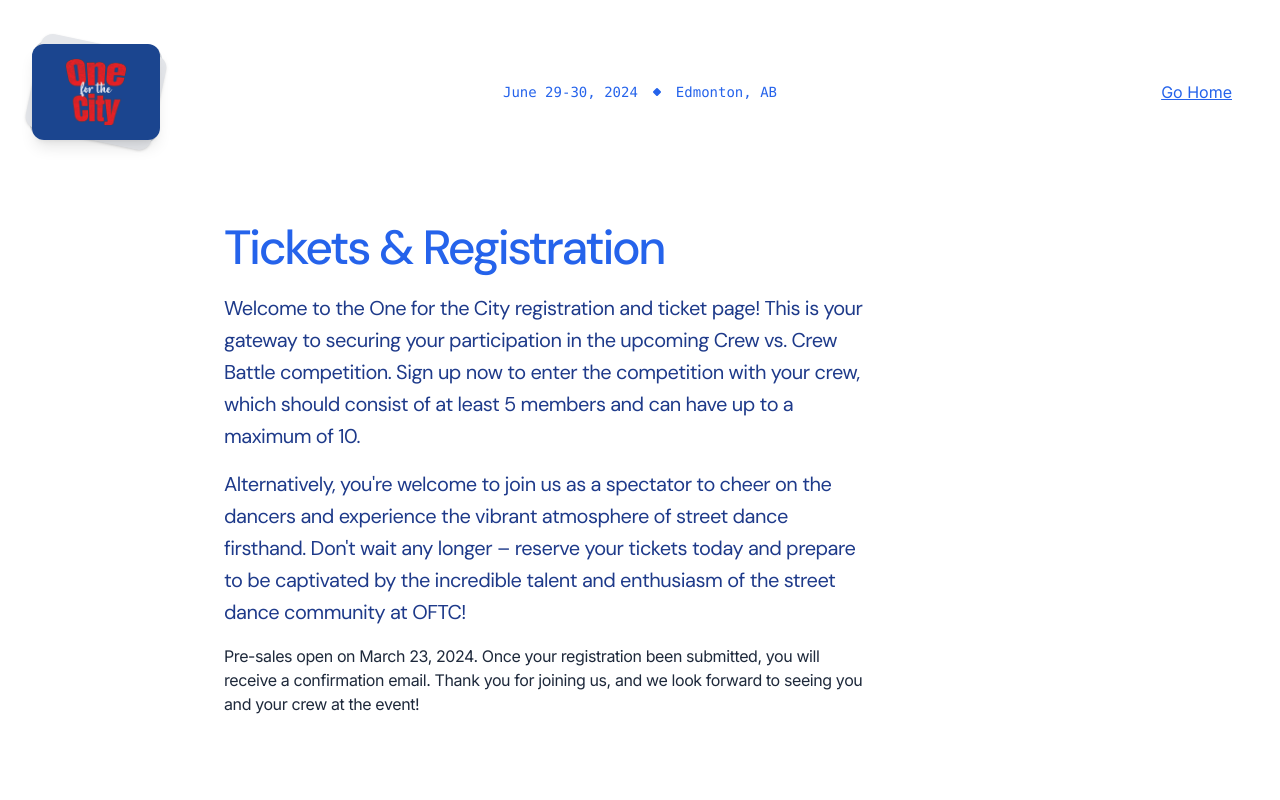
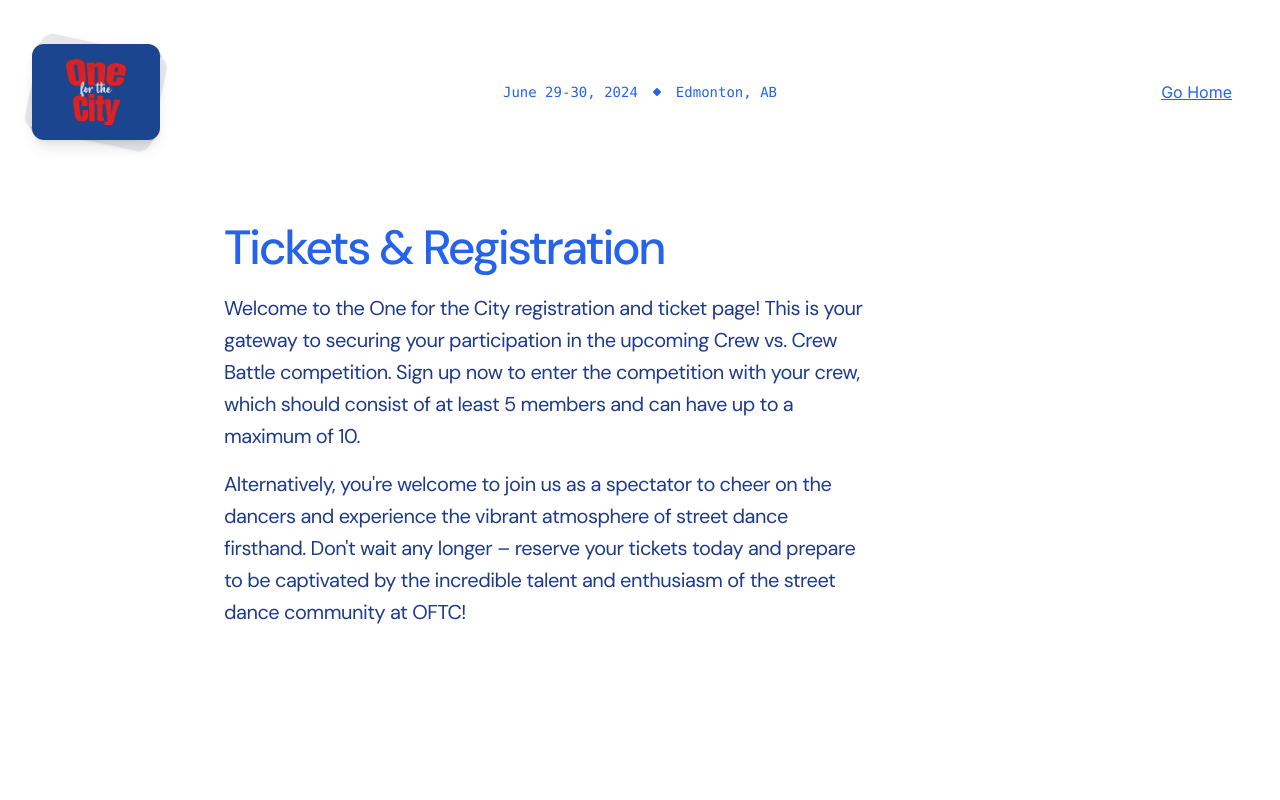
Before and after one commit to linhub15/oneforthecity, a Next.js app: page /tickets in a window 1280 px wide. Shown: the top 800 px of the page. Built offline with nearby package versions, Linux system fonts and the light colour scheme.

Commit message:
feat: remove pre-sales

```diff
--- a/src/app/tickets/page.tsx
+++ b/src/app/tickets/page.tsx
@@ -38,12 +38,6 @@ export default function Tickets() {
               today and prepare to be captivated by the incredible talent and
               enthusiasm of the street dance community at OFTC!
             </p>
-            <p className="text-slate-800 tracking-tight">
-              Pre-sales open on March 23, 2024. Once your registration been
-              submitted, you will receive a confirmation email. Thank you for
-              joining us, and we look forward to seeing you and your crew at the
-              event!
-            </p>
           </div>
         </div>
         <div className="py-10">
```
